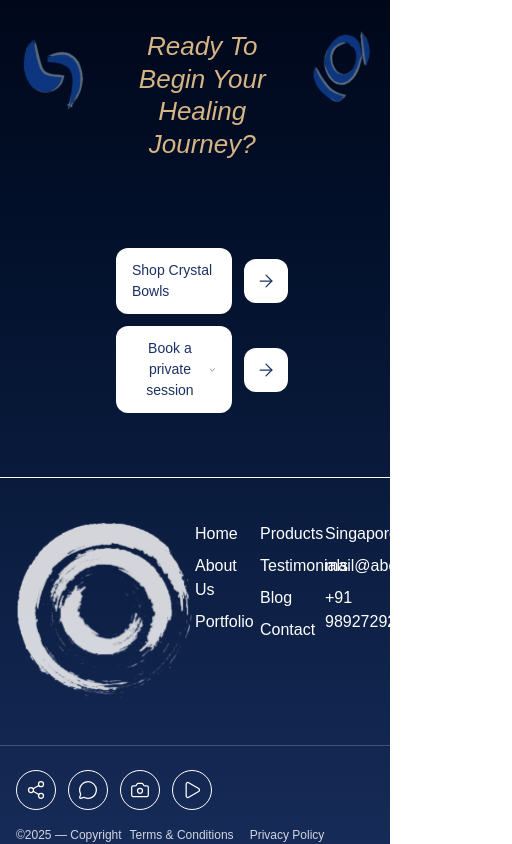
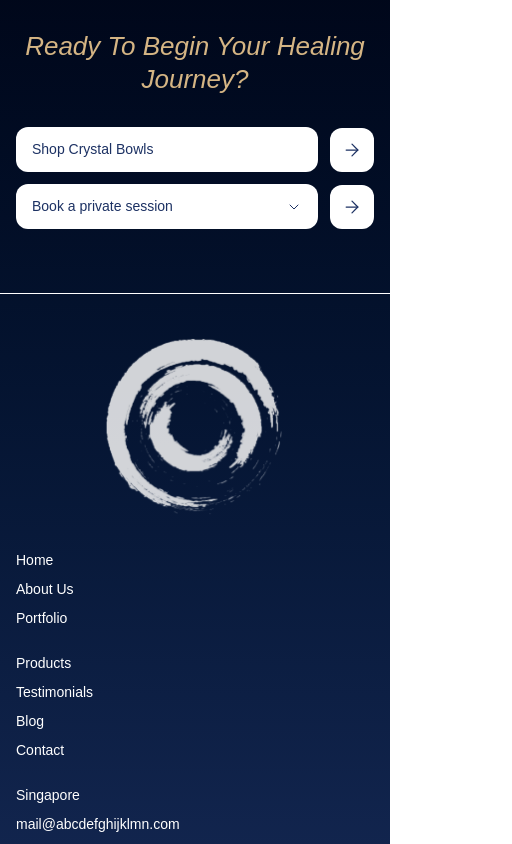
Before and after one commit to iamjuu/crystal-bowl, a Next.js app: page /home in a window 390 px wide. Shown: the part 6540-7384 px from the top of the page, 512 px wide, since content can reach past the window. Built offline with nearby package versions, Linux system fonts and the light colour scheme; a web font is replaced by a local one.

Commit message:
updating

```diff
--- a/components/footer/index.tsx
+++ b/components/footer/index.tsx
@@ -1,24 +1,24 @@
 import { FooterIcon1, FooterIcon2, FooterIcon3 } from "@/public/assets";
 import Image from "next/image";
-import { ArrowRight, ChevronDown, ArrowUp, Share2, MessageCircle, Camera, Play } from "lucide-react";
+import { ArrowRight, ChevronDown, ArrowUp, Facebook, MessageCircle, Camera, Play } from "lucide-react";
 
 const index = () => {
   return (
     <section className="w-full py-[40px] md:py-[68px] bg-gradient-to-b from-[#00071A] to-[#1C3163]">
-      <div className="max-w-6xl border-b pb-[64px] border-white items-stretch flex justify-between mx-auto px-4 gap-6">
-        <div className="flex items-start h-full">
-          <Image src={FooterIcon1} alt="footer icon" />
+      <div className="max-w-6xl border-b pb-[64px] border-white items-stretch flex flex-col md:flex-row justify-between mx-auto px-4 gap-6 md:gap-6">
+        <div className="hidden md:flex items-start h-full">
+          <Image src={FooterIcon1} alt="footer icon" className="w-[60px] lg:w-auto" />
         </div>
 
-        <div className=" flex flex-col  gap-[64px] items-center text-center">
+        <div className="flex flex-col gap-8 md:gap-[64px] items-center text-center">
           <h3 className="text-[#D5B584] italic leading-tight text-[26px] sm:text-[32px] md:text-[40px] lg:text-[48px]">
             Ready To Begin Your
             <br className="hidden sm:block" /> Healing Journey?
           </h3>
 
-          <div className="w-full max-w-[560px] mt-6 sm:mt-8 flex flex-col gap-3 sm:gap-4">
+          <div className="w-full max-w-[560px] flex flex-col gap-3 sm:gap-4">
             {/* Row 1 */}
-            <div className="grid  items-center grid-cols-[1fr_auto] gap-3 sm:gap-4">
+            <div className="grid items-center grid-cols-[1fr_auto] gap-3 sm:gap-4">
               <button className="w-full bg-white text-[#1C3163] rounded-xl sm:rounded-2xl px-4 sm:px-6 py-3 sm:py-4 text-left text-[14px] sm:text-[16px] md:text-[18px]">
                 Shop Crystal Bowls
               </button>
@@ -31,7 +31,7 @@ const index = () => {
             </div>
 
             {/* Row 2 */}
-            <div className="grid  items-center grid-cols-[1fr_auto] gap-3 sm:gap-4">
+            <div className="grid items-center grid-cols-[1fr_auto] gap-3 sm:gap-4">
               <button className="w-full bg-white text-[#1C3163] rounded-xl sm:rounded-2xl px-4 sm:px-6 py-3 sm:py-4 flex items-center justify-between text-[14px] sm:text-[16px] md:text-[18px]">
                 <span>Book a private session</span>
                 <ChevronDown
@@ -48,18 +48,18 @@ const index = () => {
             </div>
           </div>
         </div>
-        <div>
-          <Image src={FooterIcon2} alt="footer icon" />
+        <div className="hidden md:block">
+          <Image src={FooterIcon2} alt="footer icon" className="w-[60px] lg:w-auto" />
         </div>
       </div>
 
       <div>
-        <div className="max-w-6xl flex py-[44px] mx-auto px-4">
-          <div className="w-[50%]">
-            <Image src={FooterIcon3} alt="footer icon" />
+        <div className="max-w-6xl flex flex-col md:flex-row py-[44px] mx-auto px-4 gap-8 md:gap-0">
+          <div className="w-full md:w-[50%] flex justify-center md:justify-start">
+            <Image src={FooterIcon3} alt="footer icon" className="w-[180px] sm:w-[220px] md:w-auto" />
           </div>
-          <div className="w-[50%] font-montserrat font-[200] text-[16px]">
-            <div className="grid grid-cols-3 gap-4">
+          <div className="w-full md:w-[50%] font-montserrat font-[200] text-[14px] md:text-[16px]">
+            <div className="grid grid-cols-1 sm:grid-cols-2 md:grid-cols-3 gap-6 md:gap-4">
               <div>
                 <ul className="space-y-2">
                   <li>
@@ -130,14 +130,14 @@ const index = () => {
                   <li>
                     <a
                       href="#"
-                      className="text-white hover:text-[#D5B584] transition-colors"
+                      className="text-white hover:text-[#D5B584] transition-colors break-words"
                     >
 Singapore                    </a>
                   </li>
                   <li>
                     <a
                       href="#"
-                      className="text-white hover:text-[#D5B584] transition-colors"
+                      className="text-white hover:text-[#D5B584] transition-colors break-words"
                     >
 mail@abcdefghijklmn.com                    </a>
                   </li>
@@ -155,7 +155,7 @@ mail@abcdefghijklmn.com                    </a>
         </div>
 
 
-        <div className="w-full border-t font-montserrat border-white/20">
+        <div className="w-full font-montserrat">
           <div className="max-w-6xl mx-auto px-4 py-6 md:py-8">
             <div className="flex flex-col sm:flex-row justify-between items-start sm:items-center gap-6">
               {/* Left Section - Social Icons and Text */}
@@ -167,7 +167,7 @@ mail@abcdefghijklmn.com                    </a>
                     className="size-10 rounded-full border border-white flex items-center justify-center hover:bg-white/10 transition-colors"
                     aria-label="Facebook"
                   >
-                    <Share2 className="w-5 h-5 text-white" strokeWidth={1.5} />
+                    <Facebook className="w-5 h-5 text-white" strokeWidth={1.5} />
                   </a>
                   <a
                     href="#"
@@ -193,9 +193,9 @@ mail@abcdefghijklmn.com                    </a>
                 </div>
 
                 {/* Copyright and Links */}
-                <div className="flex  gap-2  text-white/80 text-[12px] sm:text-[14px] font-light">
+                <div className="flex flex-col sm:flex-row gap-2 sm:gap-4 text-white/80 text-[12px] sm:text-[14px] font-light">
                   <p>©{new Date().getFullYear()} — Copyright</p>
-                  <div className="flex gap-4">
+                  <div className="flex flex-wrap gap-2 sm:gap-4">
                     <a href="#" className="hover:text-[#D5B584] transition-colors">
                       Terms & Conditions
                     </a>
```
Also changed, not shown: app/(user)/home/page.tsx (line endings or trailing spaces).
